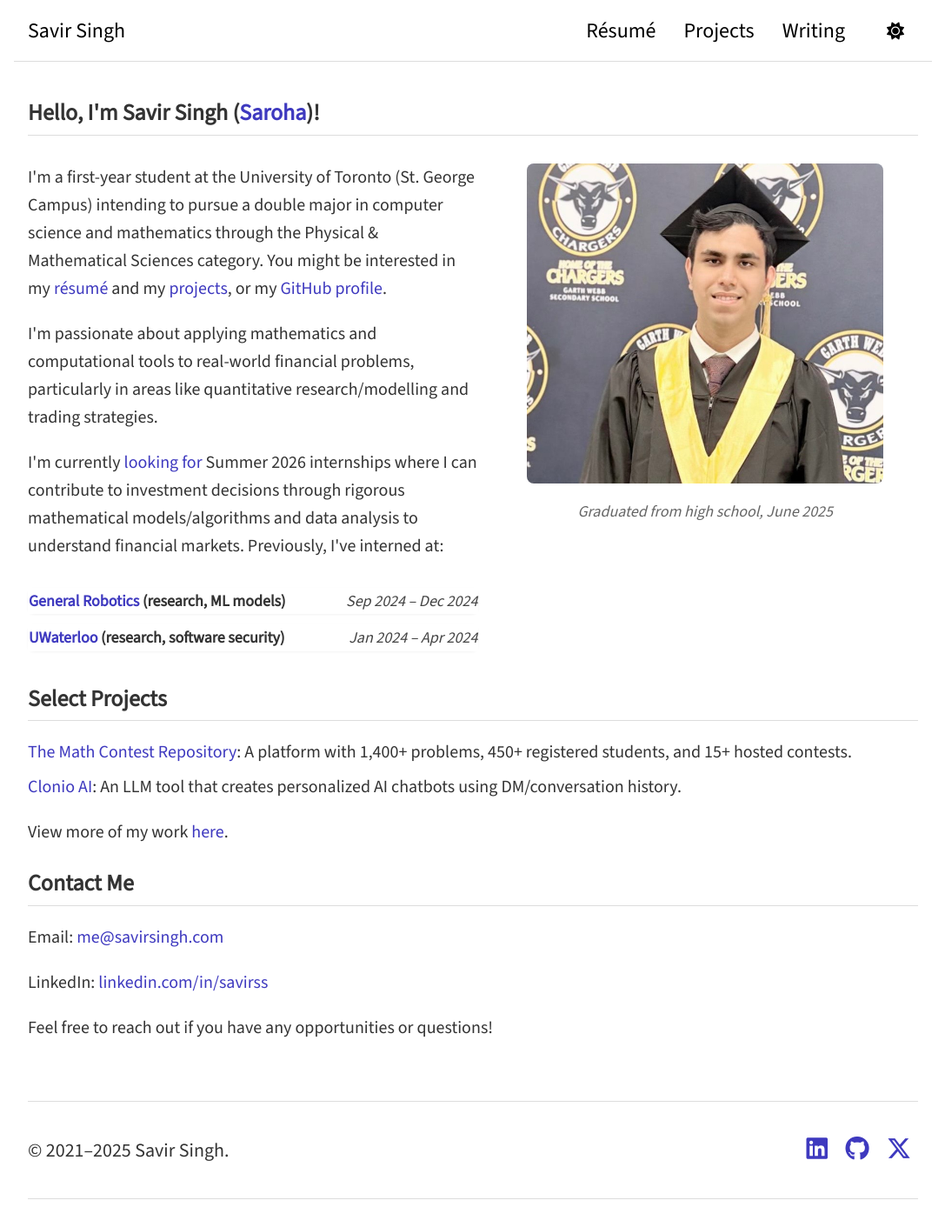
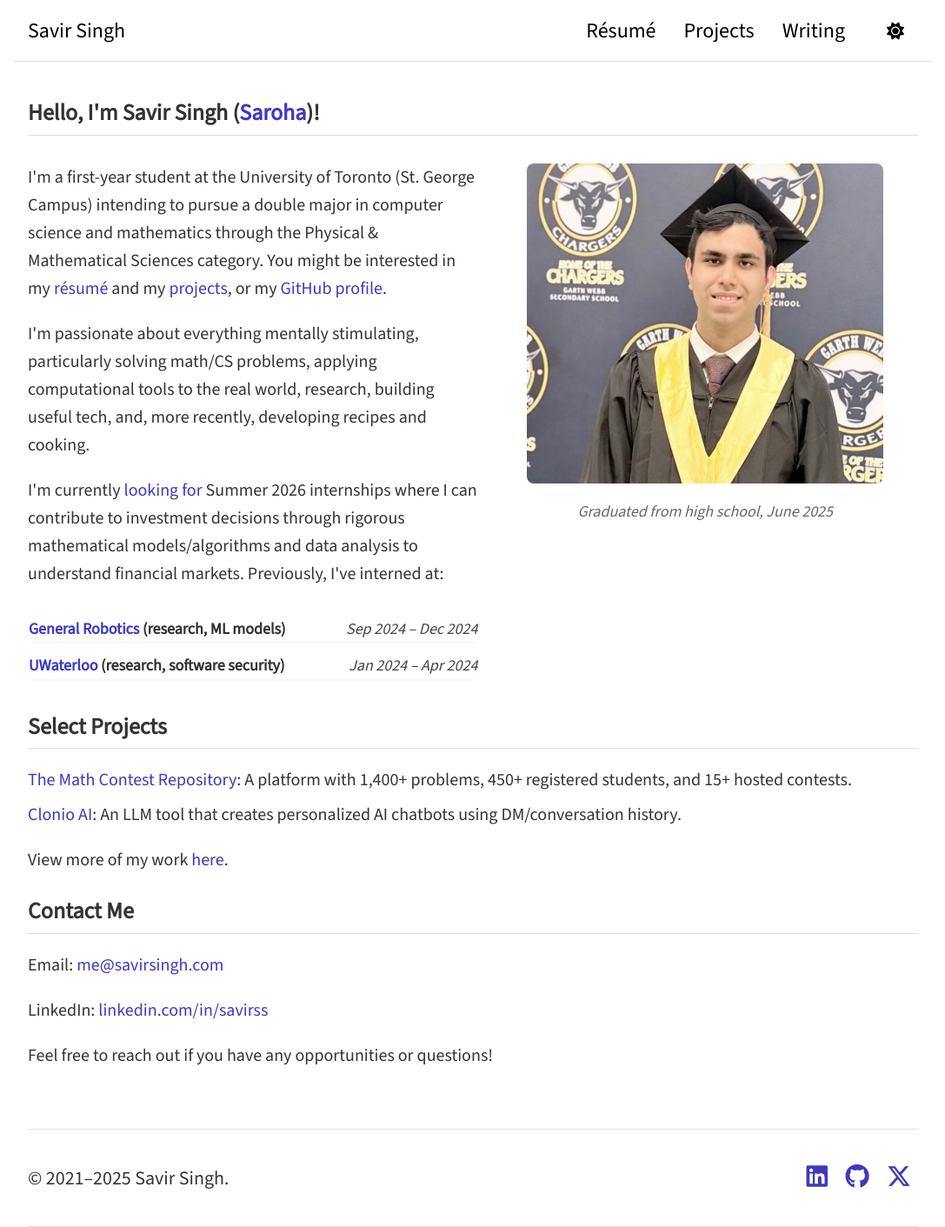
Before and after one commit to savirsingh/savirsingh.github.io, a Jekyll site: the page built from index.html, in a window 1280 px wide. Shown: the whole page at 87% size, without its empty margins (96-1183 px from the left). Built offline with Jekyll 4.4.1, drawn with Linux system fonts in a browser that asks for light colours; the list of posts is cut into pages by our own code; before the commit the page ends 1379 px from its top, so only the background shows below that.

Commit message:
Update index.html

```diff
--- a/index.html
+++ b/index.html
@@ -8,7 +8,7 @@ title: Home
   <div class="about-container">
     <div class="about-text">
       <p>I'm a first-year student at the University of Toronto (St. George Campus) intending to pursue a double major in computer science and mathematics through the Physical & Mathematical Sciences category. You might be interested in my <a href="/resume">résumé</a> and my <a href="/projects">projects</a>, or my <a href="https://github.com/savirsingh">GitHub profile</a>.</p>
-      <p>I'm passionate about applying mathematics and computational tools to real-world financial problems, particularly in areas like quantitative research/modelling and trading strategies.</p>
+      <p>I'm passionate about everything mentally stimulating, particularly solving math/CS problems, applying computational tools to the real world, research, building useful tech, and, more recently, developing recipes and cooking.</p>
       <p>I'm currently <a href="https://linkedin.com/in/savirss">looking for</a> Summer 2026 internships where I can contribute to investment decisions through rigorous mathematical models/algorithms and data analysis to understand financial markets. Previously, I've interned at:</p>
   <table class="internship-table">
     <tbody>
```
